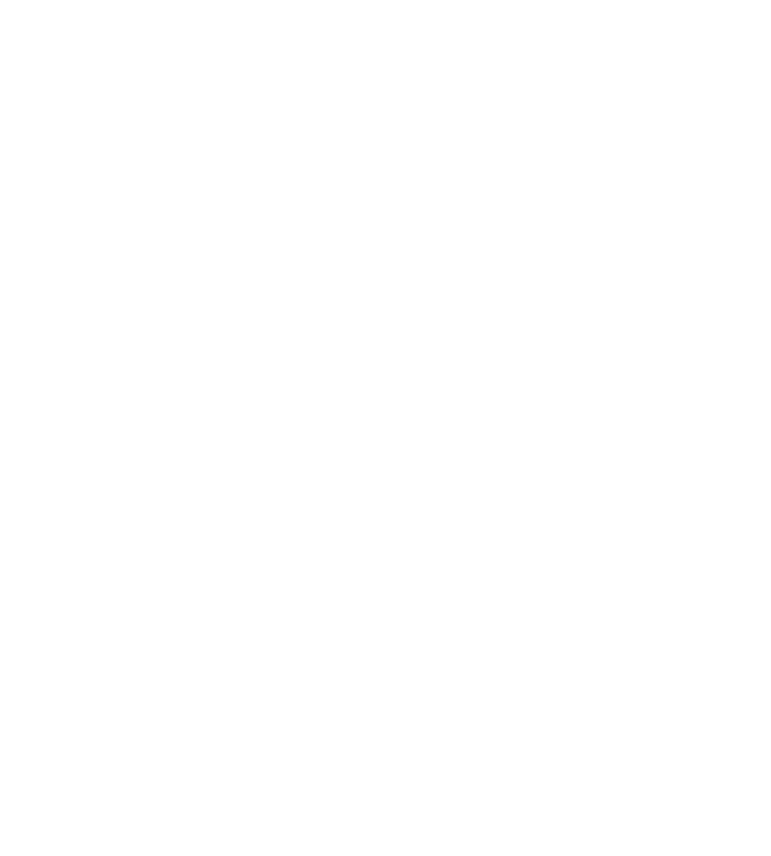
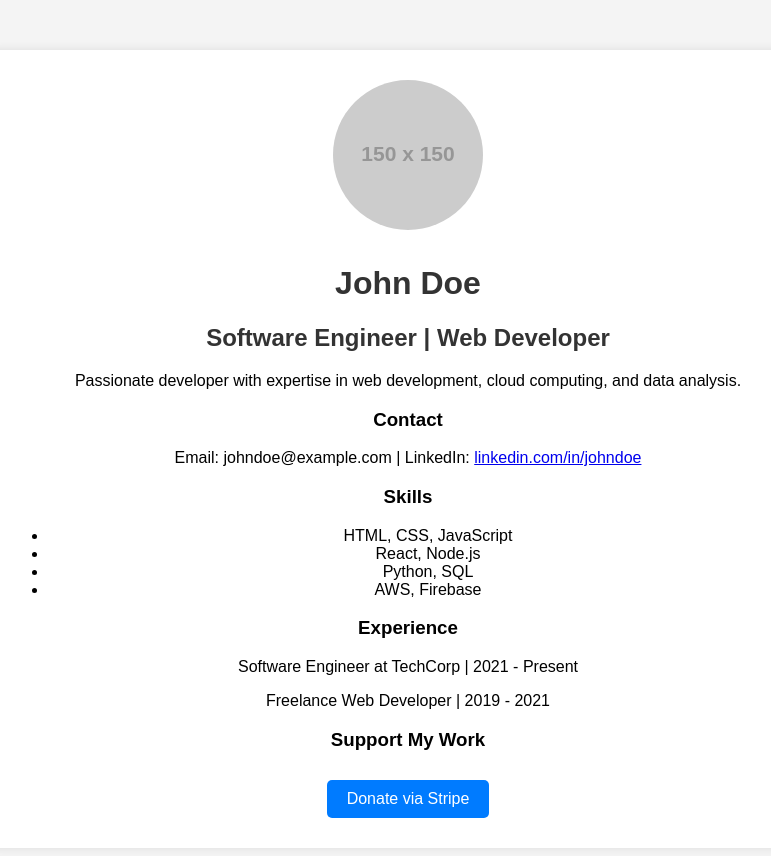
Before and after one commit to eziklaps/my-website, a plain HTML site: page index.html in a window 1280 px wide. Shown: the whole page, without its empty margins (232-1003 px from the left). Before the commit the page ends 800 px from the top, so only its background shows below. Drawn offline with Linux system fonts and the light colour scheme; placeholder pictures from the web are drawn by us.

Commit message:
Add files via upload

```diff
--- a/index.html
+++ b/index.html
@@ -3,11 +3,69 @@
 <head>
     <meta charset="UTF-8">
     <meta name="viewport" content="width=device-width, initial-scale=1.0">
-    <title>AWalsh</title>
+    <title>John Doe - Portfolio</title>
+    <style>
+        body {
+            font-family: Arial, sans-serif;
+            margin: 0;
+            padding: 0;
+            text-align: center;
+            background-color: #f4f4f4;
+        }
+        .container {
+            max-width: 800px;
+            margin: 50px auto;
+            background: white;
+            padding: 20px;
+            border-radius: 10px;
+            box-shadow: 0 0 10px rgba(0, 0, 0, 0.1);
+        }
+        h1, h2 {
+            color: #333;
+        }
+        .profile-img {
+            width: 150px;
+            border-radius: 50%;
+            margin: 10px auto;
+        }
+        .btn {
+            display: inline-block;
+            margin: 10px;
+            padding: 10px 20px;
+            background: #007bff;
+            color: white;
+            text-decoration: none;
+            border-radius: 5px;
+        }
+        .btn:hover {
+            background: #0056b3;
+        }
+    </style>
 </head>
 <body>
-    <title>
-        This is naws
-    </title>
+    <div class="container">
+        <img src="https://via.placeholder.com/150" alt="Profile Picture" class="profile-img">
+        <h1>John Doe</h1>
+        <h2>Software Engineer | Web Developer</h2>
+        <p>Passionate developer with expertise in web development, cloud computing, and data analysis.</p>
+
+        <h3>Contact</h3>
+        <p>Email: johndoe@example.com | LinkedIn: <a href="#">linkedin.com/in/johndoe</a></p>
+
+        <h3>Skills</h3>
+        <ul>
+            <li>HTML, CSS, JavaScript</li>
+            <li>React, Node.js</li>
+            <li>Python, SQL</li>
+            <li>AWS, Firebase</li>
+        </ul>
+
+        <h3>Experience</h3>
+        <p>Software Engineer at TechCorp | 2021 - Present</p>
+        <p>Freelance Web Developer | 2019 - 2021</p>
+
+        <h3>Support My Work</h3>
+        <a href="https://buy.stripe.com/test_abc123" target="_blank" class="btn">Donate via Stripe</a>
+    </div>
 </body>
 </html>
```
